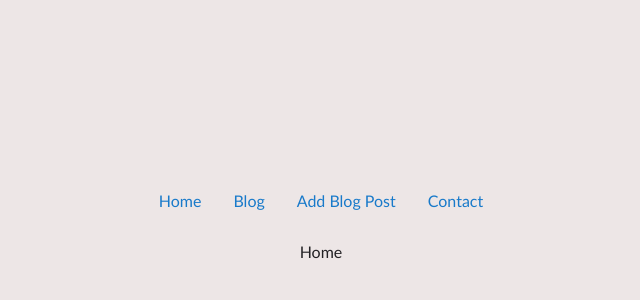
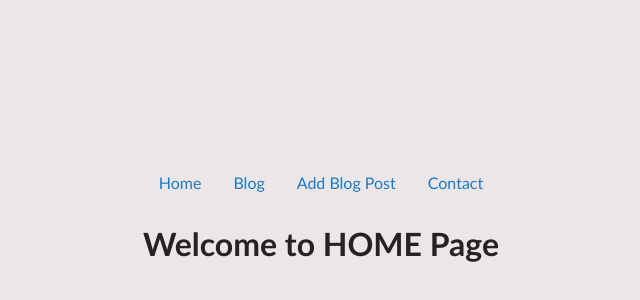
Before and after one commit to juleni/voice-controlled-app, a React (Create React App) app: page / in a window 1280 px wide. Shown: the part 174-474 px from the top of the page, without its empty margins (319-959 px from the left). Built offline with nearby package versions, Linux system fonts and the light colour scheme.

Commit message:
Added empty components

```diff
--- a/src/components/Blog.js
+++ b/src/components/Blog.js
@@ -1,5 +1,9 @@
 import React from "react";
 
 export default function Blog() {
-  return <div>Blog</div>;
+  return (
+    <div>
+      <h1>Welcome to BLOG Page</h1>
+    </div>
+  );
 }
--- a/src/components/Contact.js
+++ b/src/components/Contact.js
@@ -1,5 +1,9 @@
 import React from "react";
 
 export default function Contact() {
-  return <div>Contact</div>;
+  return (
+    <div>
+      <h1>Welcome to CONTACT Page</h1>
+    </div>
+  );
 }
--- a/src/components/Home.js
+++ b/src/components/Home.js
@@ -1,5 +1,9 @@
 import React from "react";
 
 export default function Home() {
-  return <div>Home</div>;
+  return (
+    <div>
+      <h1>Welcome to HOME Page</h1>
+    </div>
+  );
 }
--- a/src/components/NewBlogPost.js
+++ b/src/components/NewBlogPost.js
@@ -1,5 +1,9 @@
 import React from "react";
 
 export default function NewBlogPost() {
-  return <div>NewBlogPost</div>;
+  return (
+    <div>
+      <h1>Start Adding New Blog Post here</h1>
+    </div>
+  );
 }
```
